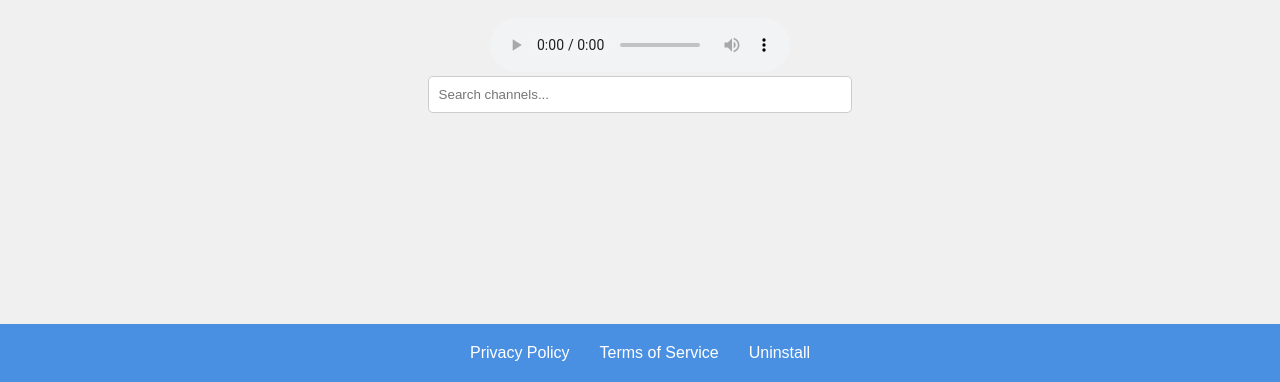
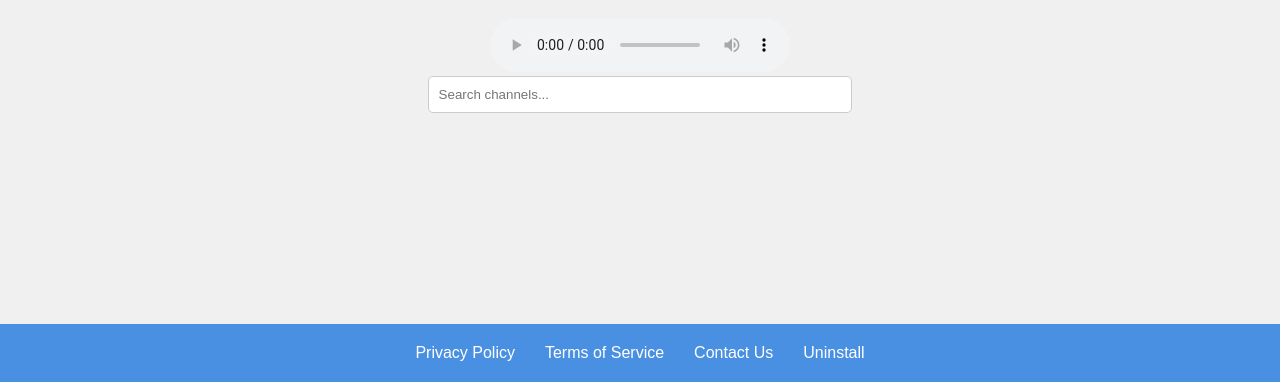
Before and after one commit to virtuosonline/IDD-AT-BE-Radiofy, a browser extension: page index.html in a window 1280 px wide. Shown: the part 418-800 px from the top of the page. Drawn offline with Linux system fonts and the light colour scheme; no server answers.

Commit message:
Update index.html

```diff
--- a/index.html
+++ b/index.html
@@ -62,6 +62,7 @@
         <div class="footer">
             <a href="https://www.Radiofypro.com/privacy/" class="footer-link">Privacy Policy</a>
             <a href="https://www.Radiofypro.com/terms/" class="footer-link">Terms of Service</a>
+            <a href="https://www.radiofypro.com/Contact/" class="footer-link">Contact Us</a>
             <a href="https://www.Radiofypro.com/uninstall/" class="footer-link">Uninstall</a>
         </div>
     </div>
```
